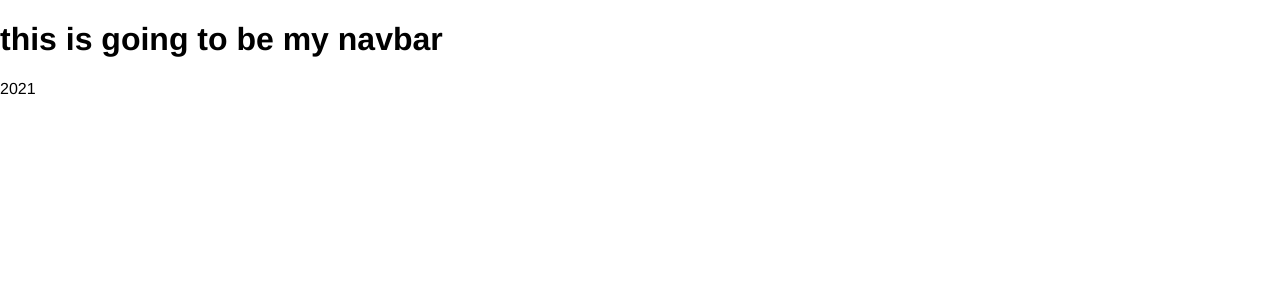
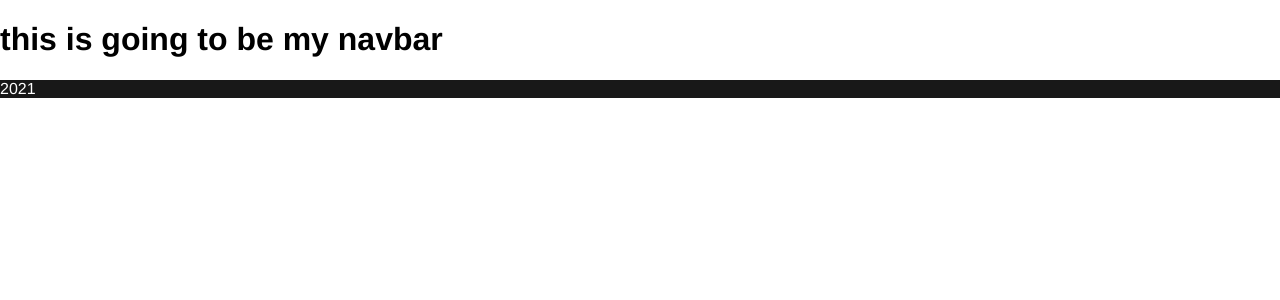
Before and after one commit to vmwhoami/vuecli, a Vue app: page / in a window 1280 px wide. Shown: the top 300 px of the page. Built offline with nearby package versions, Linux system fonts and the light colour scheme.

Commit message:
Change-icon-creatre-mixins

```diff
--- a/src/components/Footer.vue
+++ b/src/components/Footer.vue
@@ -13,7 +13,8 @@ export default {
 </script>
 
 <style  scoped>
-h2 {
-  margin: 0;
+footer{
+  background: rgb(24, 24, 24);
+  color: white;
 }
 </style>
```
Also changed, not shown: src/mixins/titleMixin.js (added, +17 -0 lines), src/assets/logo.png (deleted), 1 other file (tests, documents, lock files or other folders).
